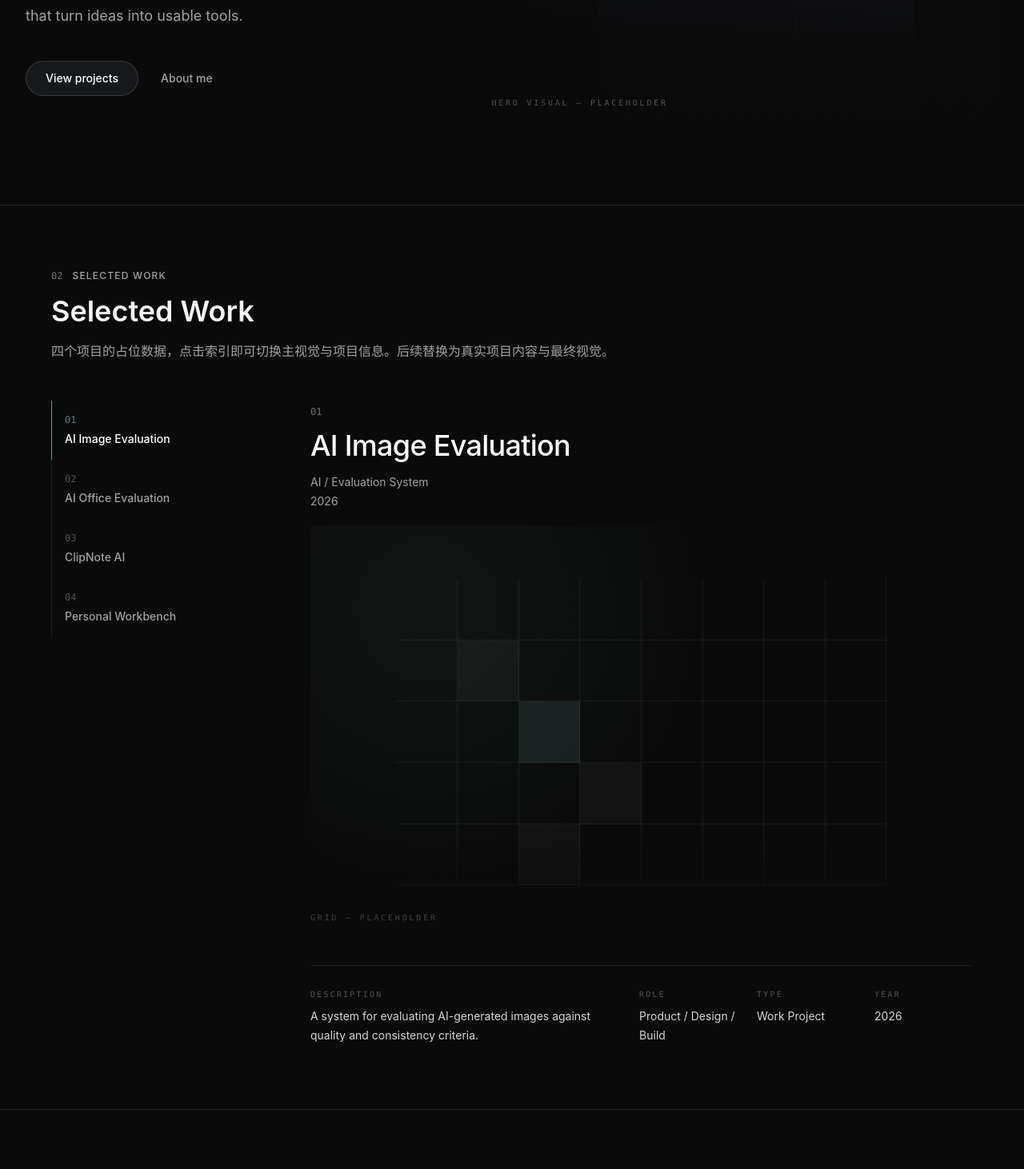
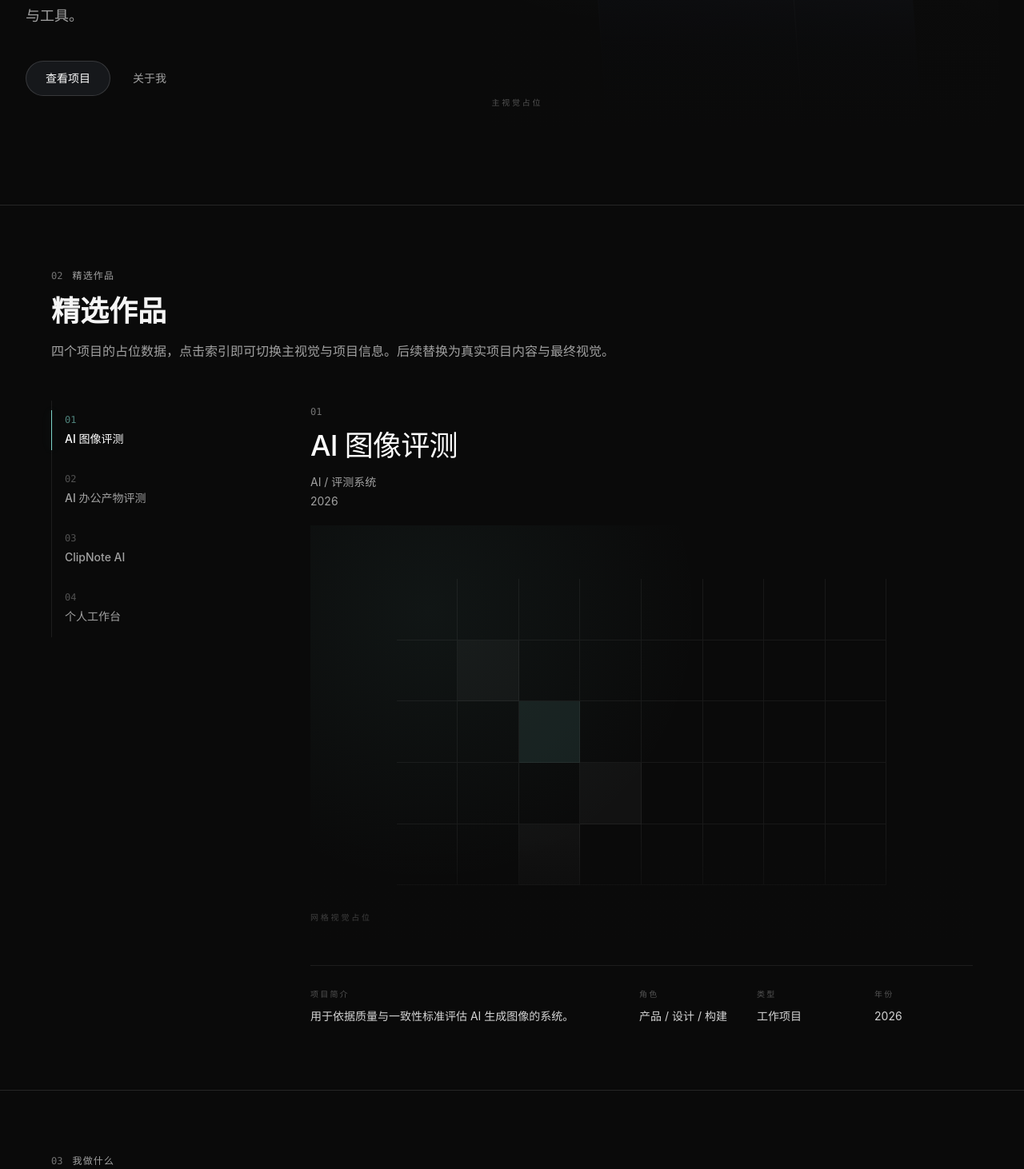
Before and after one commit to fengshuo1027/-, a Next.js app: page / in a window 1280 px wide. Shown: the part 448-1910 px from the top of the page at 80% size. Built offline with nearby package versions, Linux system fonts and the light colour scheme.

Commit message:
checkpoint V2 interaction experiment

```diff
--- a/src/components/v2/interactive/SelectedWorkSwitcher.tsx
+++ b/src/components/v2/interactive/SelectedWorkSwitcher.tsx
@@ -1,6 +1,7 @@
 "use client";
 
-import { useState } from "react";
+import { useState, type KeyboardEvent } from "react";
+import { AnimatePresence, motion, useReducedMotion } from "framer-motion";
 import type { WorkItem } from "@/components/v2/sections/SelectedWorkSection";
 import { WorkVisual } from "@/components/v2/visuals/WorkVisual";
 
@@ -20,21 +21,49 @@ function Field({ label, value }: { label: string; value: string }) {
 }
 
 /**
- * 02 Selected Work 的基础交互版本。
+ * 02 Selected Work 的项目切换交互。
  *
- * 只做基础状态切换：点击左侧索引 → 右侧主视觉与项目信息同步更新。
- *
- * 刻意不做的事（留给后续 Codex 阶段）：
- * framer-motion、GSAP、Sticky、自动轮播、滚动驱动、Fade 动画、
- * 页面跳转、真实项目图片。
- * 因此结构与文字都是瞬间切换 —— 这里没有任何动画。
+ * 点击或通过键盘切换左侧索引时，右侧内容在同一场景内短暂淡出、
+ * 更新并平滑进入；主视觉使用更明显但克制的轻微缩放。
  *
  * 布局：左侧索引约 25%，右侧内容约 75%；
  * 右侧自上而下为「项目信息头 → 主视觉 → 信息区」。
  */
 export function SelectedWorkSwitcher({ items }: SelectedWorkSwitcherProps) {
   const [activeIndex, setActiveIndex] = useState(0);
+  const shouldReduceMotion = useReducedMotion();
   const active: WorkItem | undefined = items[activeIndex] ?? items[0];
+
+  const activateItem = (index: number, moveFocus = false) => {
+    const nextIndex = (index + items.length) % items.length;
+    setActiveIndex(nextIndex);
+
+    if (moveFocus) {
+      document.getElementById(`work-tab-${items[nextIndex].id}`)?.focus();
+    }
+  };
+
+  const handleTabKeyDown = (
+    event: KeyboardEvent<HTMLButtonElement>,
+    index: number,
+  ) => {
+    const keyTargets: Record<string, number> = {
+      ArrowDown: index + 1,
+      ArrowRight: index + 1,
+      ArrowUp: index - 1,
+      ArrowLeft: index - 1,
+      Home: 0,
+      End: items.length - 1,
+    };
+    const nextIndex = keyTargets[event.key];
+
+    if (nextIndex === undefined) {
+      return;
+    }
+
+    event.preventDefault();
+    activateItem(nextIndex, true);
+  };
 
   if (!active) {
     return null;
@@ -60,16 +89,27 @@ export function SelectedWorkSwitcher({ items }: SelectedWorkSwitcherProps) {
               id={`work-tab-${item.id}`}
               aria-selected={isActive}
               aria-controls="work-panel"
-              onClick={() => setActiveIndex(index)}
-              className={`group flex flex-col items-start gap-1.5 border-l py-4 pl-4 text-left transition ${
-                isActive
-                  ? "border-[rgba(125,211,200,0.7)]"
-                  : "border-white/[0.08] hover:border-white/25"
-              }`}
+              tabIndex={isActive ? 0 : -1}
+              onClick={() => activateItem(index)}
+              onKeyDown={(event) => handleTabKeyDown(event, index)}
+              className="group relative flex flex-col items-start gap-1.5 border-l border-white/[0.08] py-4 pl-4 text-left transition-colors duration-200 hover:border-white/20 focus-visible:outline-none focus-visible:ring-1 focus-visible:ring-[rgba(125,211,200,0.55)] focus-visible:ring-offset-4 focus-visible:ring-offset-neutral-950 motion-reduce:transition-none"
             >
+              {isActive ? (
+                <motion.span
+                  layoutId="selected-work-accent"
+                  aria-hidden="true"
+                  className="absolute -left-px inset-y-3 w-px bg-[rgb(125,211,200)] shadow-[0_0_14px_rgba(125,211,200,0.24)]"
+                  transition={
+                    shouldReduceMotion
+                      ? { duration: 0 }
+                      : { duration: 0.24, ease: [0.22, 1, 0.36, 1] }
+                  }
+                />
+              ) : null}
+
               {/* 编号始终弱化，即使是选中项 */}
               <span
-                className={`font-mono text-xs transition ${
+                className={`font-mono text-xs transition-colors duration-200 motion-reduce:transition-none ${
                   isActive
                     ? "text-[rgba(125,211,200,0.6)]"
                     : "text-neutral-600"
@@ -78,7 +118,7 @@ export function SelectedWorkSwitcher({ items }: SelectedWorkSwitcherProps) {
                 {item.id}
               </span>
               <span
-                className={`text-sm font-medium transition ${
+                className={`text-sm font-medium transition-colors duration-200 motion-reduce:transition-none ${
                   isActive
                     ? "text-white"
                     : "text-neutral-400 group-hover:text-neutral-200"
@@ -92,11 +132,31 @@ export function SelectedWorkSwitcher({ items }: SelectedWorkSwitcherProps) {
       </div>
 
       {/* 右：内容 */}
-      <div
+      <div className="min-w-0">
+        <p className="sr-only" aria-live="polite">
+          已选择 {active.title}
+        </p>
+        <AnimatePresence initial={false} mode="wait">
+          <motion.div
+            key={active.id}
             id="work-panel"
             role="tabpanel"
             aria-labelledby={`work-tab-${active.id}`}
             className="flex min-w-0 flex-col"
+            initial={
+              shouldReduceMotion ? false : { opacity: 0, y: 6, x: 2 }
+            }
+            animate={{ opacity: 1, y: 0, x: 0 }}
+            exit={
+              shouldReduceMotion
+                ? { opacity: 1, y: 0, x: 0 }
+                : { opacity: 0, y: -4, x: -2 }
+            }
+            transition={
+              shouldReduceMotion
+                ? { duration: 0 }
+                : { duration: 0.2, ease: [0.22, 1, 0.36, 1] }
+            }
           >
             {/* 项目信息头 */}
             <header>
@@ -113,15 +173,33 @@ export function SelectedWorkSwitcher({ items }: SelectedWorkSwitcherProps) {
             </header>
 
             {/* 主视觉 —— 本区块最大的视觉焦点 */}
-        <div className="mt-5">
+            <motion.div
+              className="mt-5"
+              initial={
+                shouldReduceMotion
+                  ? false
+                  : { opacity: 0.72, scale: 0.992, y: 3 }
+              }
+              animate={{ opacity: 1, scale: 1, y: 0 }}
+              exit={
+                shouldReduceMotion
+                  ? { opacity: 1, scale: 1, y: 0 }
+                  : { opacity: 0.58, scale: 1.006, y: -2 }
+              }
+              transition={
+                shouldReduceMotion
+                  ? { duration: 0 }
+                  : { duration: 0.26, ease: [0.22, 1, 0.36, 1] }
+              }
+            >
               <WorkVisual index={activeIndex} />
-        </div>
+            </motion.div>
 
             {/* 信息区 */}
             <div className="mt-8 grid gap-8 border-t border-white/[0.08] pt-7 lg:grid-cols-[minmax(0,1fr)_minmax(0,1.1fr)]">
               <div>
                 <p className="font-mono text-[10px] uppercase tracking-[0.22em] text-neutral-600">
-              Description
+                  项目简介
                 </p>
                 <p className="mt-2 max-w-md text-sm leading-6 text-neutral-300">
                   {active.description}
@@ -129,11 +207,13 @@ export function SelectedWorkSwitcher({ items }: SelectedWorkSwitcherProps) {
               </div>
 
               <dl className="grid grid-cols-2 gap-x-6 gap-y-5 sm:grid-cols-3">
-            <Field label="Role" value={active.role} />
-            <Field label="Type" value={active.category} />
-            <Field label="Year" value={active.year} />
+                <Field label="角色" value={active.role} />
+                <Field label="类型" value={active.category} />
+                <Field label="年份" value={active.year} />
               </dl>
             </div>
+          </motion.div>
+        </AnimatePresence>
       </div>
     </div>
   );
--- a/src/components/v2/interactive/SystemSwitcher.tsx
+++ b/src/components/v2/interactive/SystemSwitcher.tsx
@@ -12,31 +12,31 @@ type SystemEntry = {
 const entries: SystemEntry[] = [
   {
     id: "ai",
-    label: "AI",
+    label: "AI 能力",
     summary: "AI 在设计与内容生产流程中的接入方式。",
     points: ["AI 辅助原型", "视觉探索流程", "内容生产链路"],
   },
   {
     id: "product",
-    label: "Product",
+    label: "产品设计",
     summary: "从业务目标到用户体验路径的产品侧思考。",
     points: ["用户路径梳理", "信息层级设计", "转化与反馈机制"],
   },
   {
     id: "evaluation",
-    label: "Evaluation",
+    label: "评测体系",
     summary: "设计落地后的走查、验收与质量判断标准。",
     points: ["UI 走查清单", "组件状态核对", "多端适配验收"],
   },
   {
     id: "design",
-    label: "Design",
+    label: "视觉与体验设计",
     summary: "界面与视觉表达层面的设计方法与产出。",
     points: ["视觉体系搭建", "界面细节打磨", "品牌与运营视觉"],
   },
   {
     id: "code",
-    label: "Code",
+    label: "开发实现",
     summary: "用工程手段把想法更快变成可验证的原型。",
     points: ["原型快速搭建", "组件化实现", "设计到代码的衔接"],
   },
@@ -56,7 +56,7 @@ export function SystemSwitcher() {
     <div className="grid gap-6 lg:grid-cols-[240px_1fr]">
       <div
         role="tablist"
-        aria-label="Interactive System 入口"
+        aria-label="能力系统入口"
         aria-orientation="vertical"
         className="flex flex-col gap-2"
       >
--- a/src/components/v2/sections/AboutSection.tsx
+++ b/src/components/v2/sections/AboutSection.tsx
@@ -7,8 +7,8 @@ export function AboutSection() {
     <V2Section
       id="about"
       index="07"
-      eyebrow="About"
-      title="About"
+      eyebrow="关于我"
+      title="关于我"
       description="关于我区块占位。后续接入个人自述、能力标签与工作经历。"
     >
       <div className="grid gap-6 lg:grid-cols-[1fr_1fr]">
--- a/src/components/v2/sections/ExperimentsSection.tsx
+++ b/src/components/v2/sections/ExperimentsSection.tsx
@@ -13,8 +13,8 @@ export function ExperimentsSection() {
     <V2Section
       id="experiments"
       index="06"
-      eyebrow="Experiments"
-      title="Experiments"
+      eyebrow="实验项目"
+      title="实验项目"
       description="个人实验区块占位。后续用于承载设计之外的探索：AIGC 视觉、AI 工作流与工具原型。"
     >
       <div className="grid gap-4 md:grid-cols-3">
--- a/src/components/v2/sections/HeroSection.tsx
+++ b/src/components/v2/sections/HeroSection.tsx
@@ -39,7 +39,7 @@ export function HeroSection() {
               aria-hidden="true"
               className="h-1.5 w-1.5 rounded-full bg-[rgba(125,211,200,0.7)]"
             />
-            Selected Work 2026
+            精选作品 / 2026
           </span>
 
           {/*
@@ -56,14 +56,13 @@ export function HeroSection() {
             className="mt-8 text-[2.5rem] font-medium leading-[0.9] tracking-[-0.02em] text-white sm:text-6xl xl:text-7xl 2xl:text-8xl"
             style={{ fontFamily: "var(--font-display, inherit)" }}
           >
-            <span className="block">AI designer</span>
-            <span className="block">building</span>
-            <span className="block">systems</span>
+            <span className="block">AI 设计师</span>
+            <span className="block">构建产品</span>
+            <span className="block">与系统</span>
           </h1>
 
           <p className="mt-7 max-w-xl text-base leading-7 text-neutral-400 sm:text-lg sm:leading-8">
-            Designing AI products, evaluation systems, and workflows that turn
-            ideas into usable tools.
+            设计 AI 产品、评测系统与工作流，把想法转化为真正可用的产品与工具。
           </p>
 
           <div className="mt-10 flex flex-col gap-3 sm:flex-row sm:items-center sm:gap-5">
@@ -72,14 +71,14 @@ export function HeroSection() {
               href="#work"
               className="inline-flex h-11 w-full items-center justify-center rounded-full border border-white/[0.14] bg-[#16181b] px-6 text-sm font-medium text-white transition hover:border-white/[0.22] hover:bg-[#1c1e22] focus-visible:outline-none focus-visible:ring-2 focus-visible:ring-white/40 focus-visible:ring-offset-2 focus-visible:ring-offset-neutral-950 sm:w-auto"
             >
-              View projects
+              查看项目
             </a>
             {/* 次 CTA：无填充、无边框的纯文字按钮 */}
             <a
               href="#about"
               className="inline-flex h-11 w-full items-center justify-center px-2 text-sm font-medium text-neutral-400 transition hover:text-neutral-100 focus-visible:outline-none focus-visible:ring-2 focus-visible:ring-white/30 focus-visible:ring-offset-2 focus-visible:ring-offset-neutral-950 sm:w-auto"
             >
-              About me
+              关于我
             </a>
           </div>
         </div>
--- a/src/components/v2/sections/InteractiveSystemSection.tsx
+++ b/src/components/v2/sections/InteractiveSystemSection.tsx
@@ -12,8 +12,8 @@ export function InteractiveSystemSection() {
     <V2Section
       id="system"
       index="05"
-      eyebrow="Interactive System"
-      title="Interactive System"
+      eyebrow="能力系统"
+      title="能力系统"
       description="交互系统区块占位。后续重点建设：五个入口 + 中央展示区的联动装置。"
     >
       <SystemSwitcher />
--- a/src/components/v2/sections/SelectedWorkSection.tsx
+++ b/src/components/v2/sections/SelectedWorkSection.tsx
@@ -25,43 +25,43 @@ export type WorkItem = {
 const workItems: WorkItem[] = [
   {
     id: "01",
-    title: "AI Image Evaluation",
-    type: "AI / Evaluation System",
+    title: "AI 图像评测",
+    type: "AI / 评测系统",
     year: "2026",
     description:
-      "A system for evaluating AI-generated images against quality and consistency criteria.",
-    role: "Product / Design / Build",
-    category: "Work Project",
+      "用于依据质量与一致性标准评估 AI 生成图像的系统。",
+    role: "产品 / 设计 / 构建",
+    category: "工作项目",
   },
   {
     id: "02",
-    title: "AI Office Evaluation",
-    type: "AI / Document Evaluation",
+    title: "AI 办公产物评测",
+    type: "AI / 文档评测",
     year: "2026",
     description:
-      "Evaluating AI output on office documents, from structure through to content fidelity.",
-    role: "Product / Design / Build",
-    category: "Work Project",
+      "评估 AI 生成的办公文档，从结构到内容还原度进行判断。",
+    role: "产品 / 设计 / 构建",
+    category: "工作项目",
   },
   {
     id: "03",
     title: "ClipNote AI",
-    type: "AI Product / Design / Build",
+    type: "AI 产品 / 设计 / 构建",
     year: "2026",
     description:
-      "An AI-assisted clipping and note-taking product for collecting and reusing ideas.",
-    role: "Product / Design / Build",
-    category: "Product",
+      "一款 AI 辅助剪藏与笔记产品，用于收集并复用灵感。",
+    role: "产品 / 设计 / 构建",
+    category: "产品",
   },
   {
     id: "04",
-    title: "Personal Workbench",
-    type: "Product / AI-assisted Build",
+    title: "个人工作台",
+    type: "产品 / AI 辅助构建",
     year: "2026",
     description:
-      "A personal workspace for organizing tools, workflows and everyday systems.",
-    role: "Product / Design / Build",
-    category: "Personal Project",
+      "用于整理工具、工作流与日常系统的个人工作空间。",
+    role: "产品 / 设计 / 构建",
+    category: "个人项目",
   },
 ];
 
@@ -78,8 +78,8 @@ export function SelectedWorkSection() {
     <V2Section
       id="work"
       index="02"
-      eyebrow="Selected Work"
-      title="Selected Work"
+      eyebrow="精选作品"
+      title="精选作品"
       description="四个项目的占位数据，点击索引即可切换主视觉与项目信息。后续替换为真实项目内容与最终视觉。"
     >
       <SelectedWorkSwitcher items={workItems} />
--- a/src/components/v2/sections/WhatIDoSection.tsx
+++ b/src/components/v2/sections/WhatIDoSection.tsx
@@ -16,8 +16,8 @@ export function WhatIDoSection() {
     <V2Section
       id="what-i-do"
       index="03"
-      eyebrow="What I Do"
-      title="What I Do"
+      eyebrow="我做什么"
+      title="我做什么"
       description="能力范围区块占位。后续在此说明设计职能边界、协作方式与工具链。"
     >
       <div className="grid gap-4 sm:grid-cols-2 lg:grid-cols-3">
--- a/src/components/v2/visuals/HeroVisual.tsx
+++ b/src/components/v2/visuals/HeroVisual.tsx
@@ -63,7 +63,7 @@ export function HeroVisual() {
 
       {/* 7. 占位标注 */}
       <p className="pointer-events-none absolute bottom-6 left-0 font-mono text-[10px] uppercase tracking-[0.28em] text-neutral-600">
-        Hero visual — placeholder
+        主视觉占位
       </p>
     </div>
   );
--- a/src/components/v2/visuals/WorkVisual.tsx
+++ b/src/components/v2/visuals/WorkVisual.tsx
@@ -138,7 +138,12 @@ function ModuleStage() {
 }
 
 const stages = [GridStage, DocumentStage, InterfaceStage, ModuleStage];
-const captions = ["Grid", "Document", "Interface", "Modules"];
+const captions = [
+  "网格视觉占位",
+  "文档视觉占位",
+  "产品视觉占位",
+  "工作台视觉占位",
+];
 
 type WorkVisualProps = {
   /** 当前选中项目的下标，决定使用哪一套结构 */
@@ -170,7 +175,7 @@ export function WorkVisual({ index }: WorkVisualProps) {
 
       {/* 结构类型标注 */}
       <p className="pointer-events-none absolute bottom-5 left-0 font-mono text-[10px] uppercase tracking-[0.28em] text-neutral-700">
-        {captions[slot]} — placeholder
+        {captions[slot]}
       </p>
     </div>
   );
```
Also changed, not shown: src/components/v2/sections/ContactSection.tsx (+4 -4 lines), src/components/v2/sections/HowIWorkSection.tsx (+7 -7 lines). Lines whose indentation alone changed are shown as unchanged.
